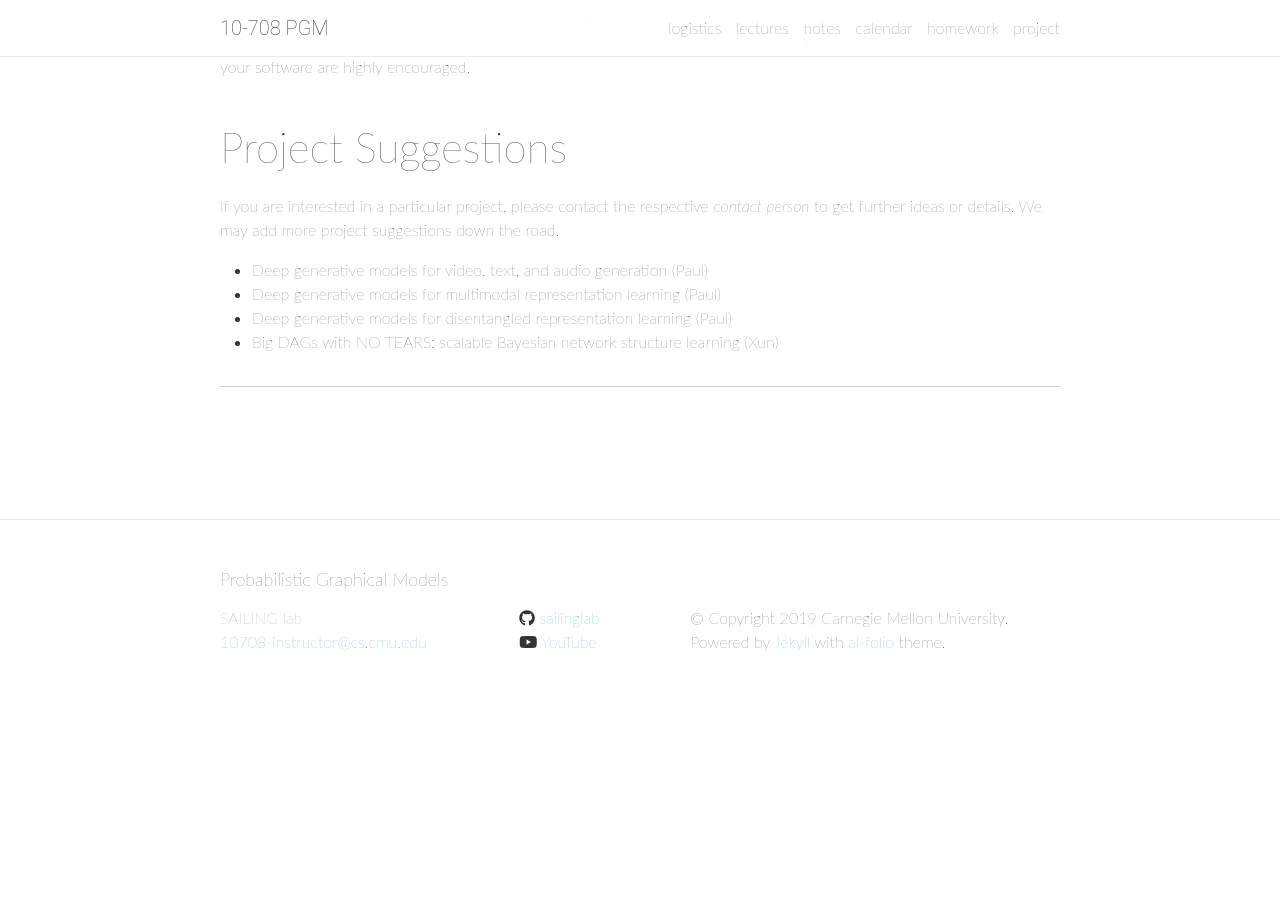
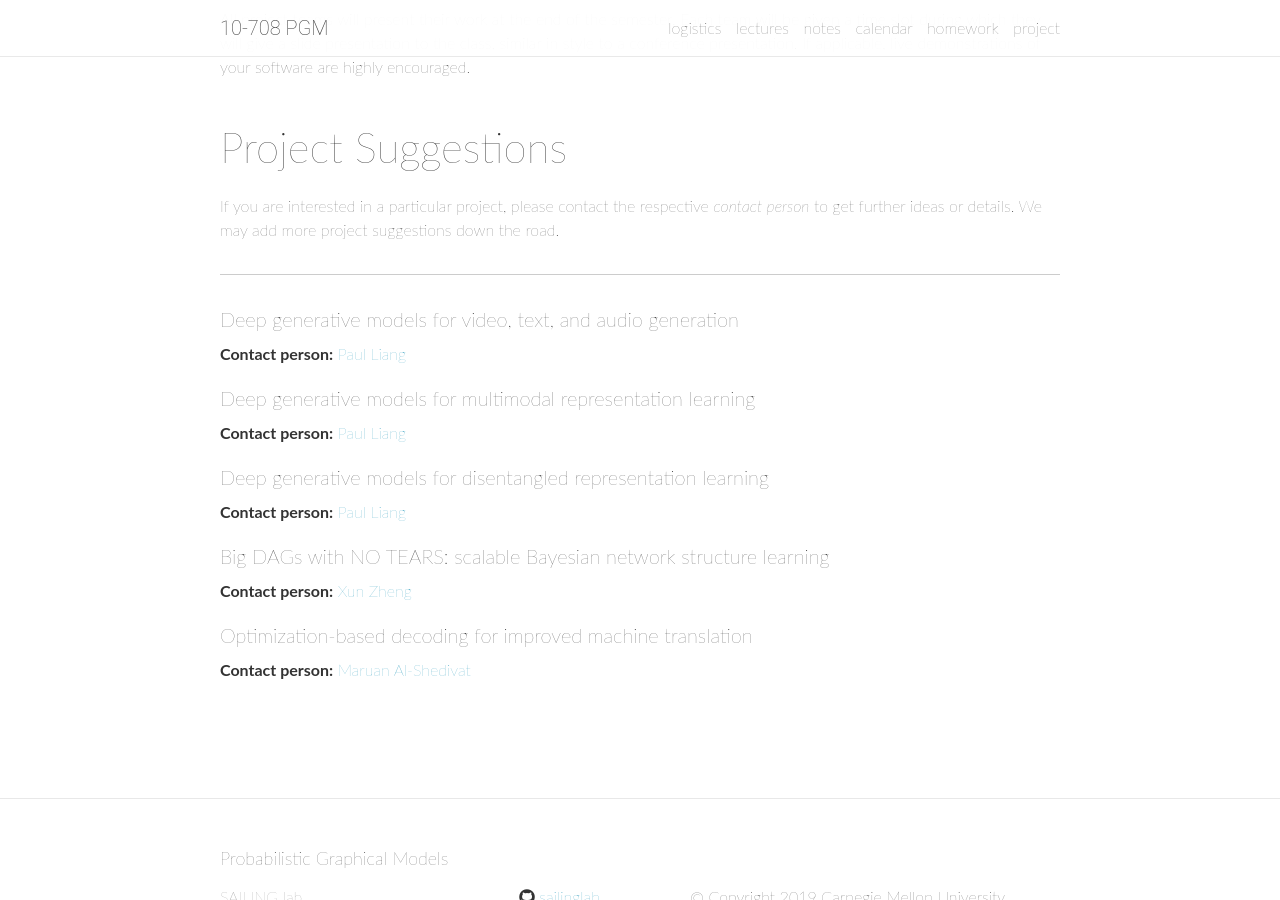
Before and after one commit to sailinglab/pgm-spring-2019, a Jekyll site: the page built from _pages/project.md, in a window 1280 px wide and 900 px high, scrolled down 2224 px. Built offline with Jekyll 4.4.1, drawn with Linux system fonts in a browser that asks for light colours; nearby versions of some CDN libraries; comment, search, counter and statistics services are not loaded; before the commit the page ends 2939 px from its top, so only the background shows below that.

Commit message:
Update formatting of the project page

```diff
--- a/_pages/project.md
+++ b/_pages/project.md
@@ -99,9 +99,19 @@ If applicable, live demonstrations of your software are highly encouraged.
 If you are interested in a particular project, please contact the respective *contact person* to get further ideas or details.
 We may add more project suggestions down the road.
 
-- Deep generative models for video, text, and audio generation (Paul)
-- Deep generative models for multimodal representation learning (Paul)
-- Deep generative models for disentangled representation learning (Paul)
-- Big DAGs with NO TEARS: scalable Bayesian network structure learning (Xun)
+***
 
-***
+#### Deep generative models for video, text, and audio generation
+**Contact person:** [Paul Liang](https://www.cs.cmu.edu/~pliang/){:target="\_blank"}
+
+#### Deep generative models for multimodal representation learning
+**Contact person:** [Paul Liang](https://www.cs.cmu.edu/~pliang/){:target="\_blank"}
+
+#### Deep generative models for disentangled representation learning
+**Contact person:** [Paul Liang](https://www.cs.cmu.edu/~pliang/){:target="\_blank"}
+
+#### Big DAGs with NO TEARS: scalable Bayesian network structure learning
+**Contact person:** [Xun Zheng](https://www.cs.cmu.edu/~xunzheng/){:target="\_blank"}
+
+#### Optimization-based decoding for improved machine translation
+**Contact person:** [Maruan Al-Shedivat](https://www.cs.cmu.edu/~mshediva/){:target="\_blank"}
```
